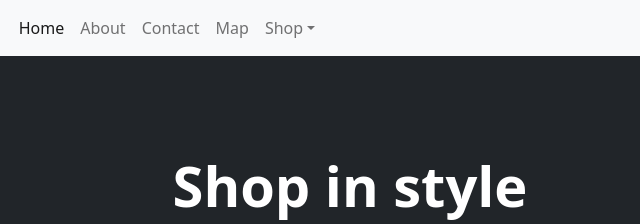
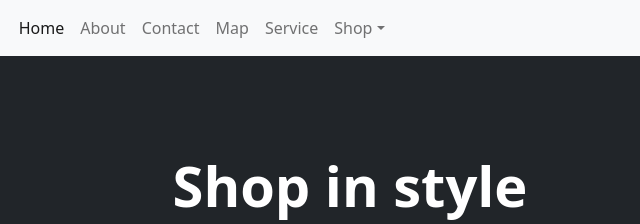
Before and after one commit to K-K-K-K-K-K-K-K-K/html-app, a plain HTML site: page index.html in a window 1280 px wide. Shown: the top 224 px of the page, 290-930 px from the left. Drawn offline with nearby package versions, Linux system fonts and the light colour scheme.

Commit message:
feat add service menu to index

```diff
--- a/index.html
+++ b/index.html
@@ -25,6 +25,7 @@
                         <li class="nav-item"><a class="nav-link" href="#!">About</a></li>
                         <li class="nav-item"><a class="nav-link" href="contact.html">Contact</a></li>
                         <li class="nav-item"><a class="nav-link" href="map.html">Map</a></li>
+                        <li class="nav-item"><a class="nav-link" href="service.html">Service</a></li>
                         <li class="nav-item dropdown">
                             <a class="nav-link dropdown-toggle" id="navbarDropdown" href="#" role="button" data-bs-toggle="dropdown" aria-expanded="false">Shop</a>
                             <ul class="dropdown-menu" aria-labelledby="navbarDropdown">
```
